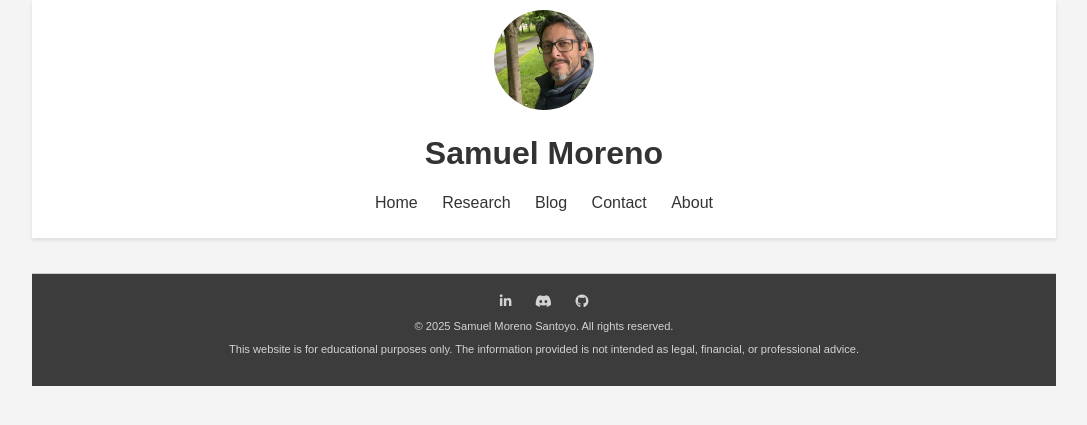
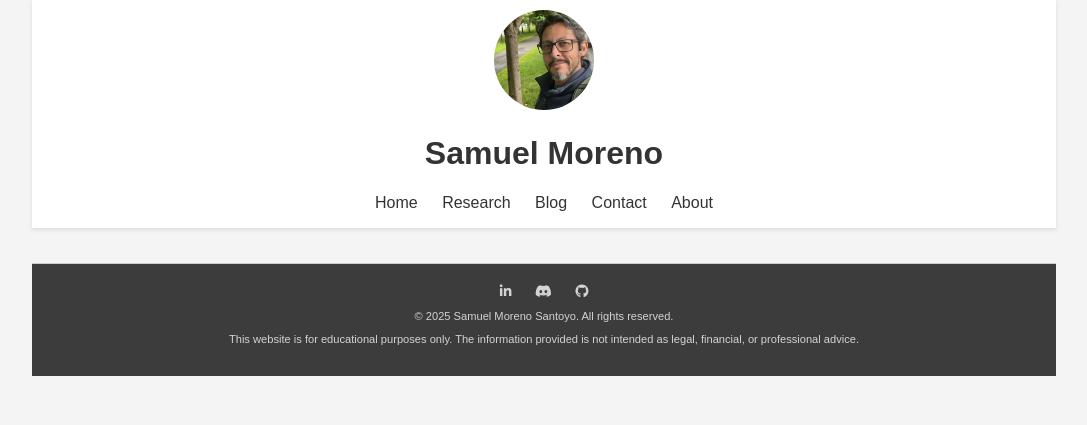
Before and after one commit to GregSom-MSc/GregSom-MSc.github.io, a Jekyll site: the page built from home.md, in a window 1280 px wide. Shown: the top 425 px of the page, without its empty margins (96-1183 px from the left). Built offline with Jekyll 4.4.1, drawn with Linux system fonts in a browser that asks for light colours.

Commit message:
Update style.css

```diff
--- a/assets/css/style.css
+++ b/assets/css/style.css
@@ -12,7 +12,7 @@ body {
 
 header {
     background-color: #fff;
-    padding: 10px 0%;
+    padding: 10px 0% 0%;
     width: 100%;
     box-shadow: 0 2px 4px rgba(0, 0, 0, 0.1);
     text-align: center;
```
